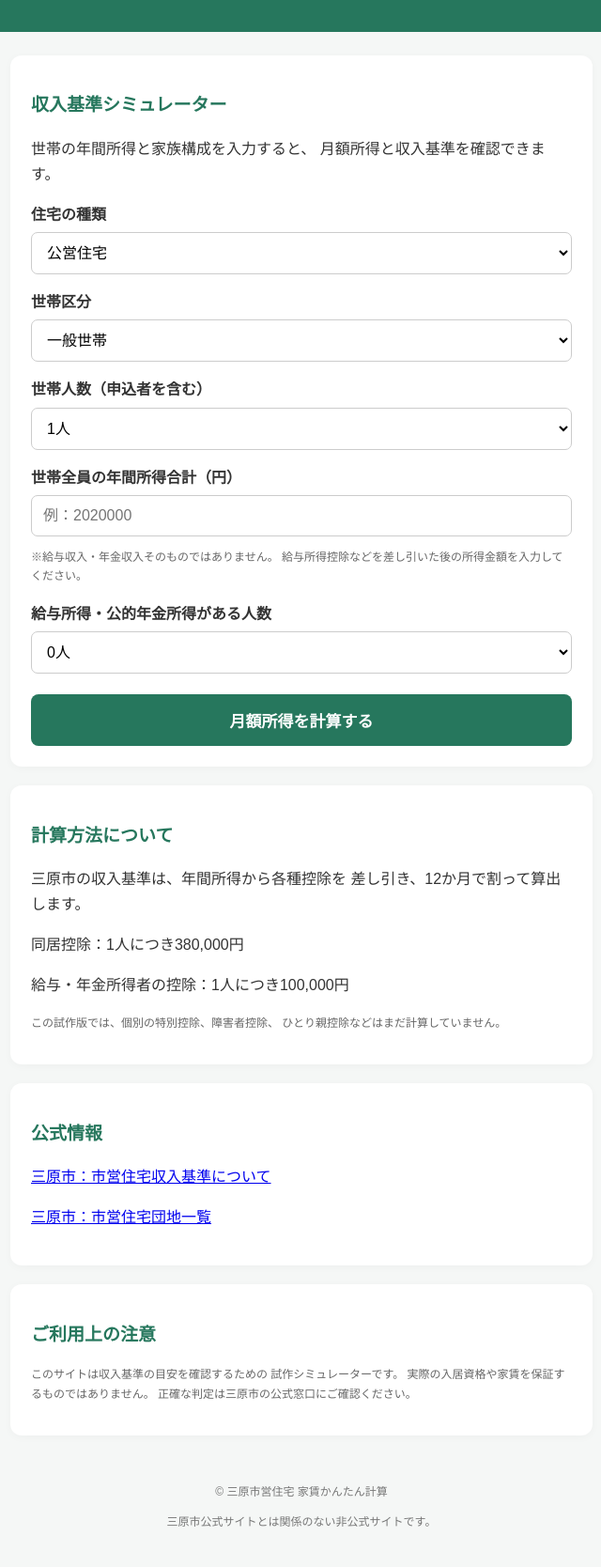
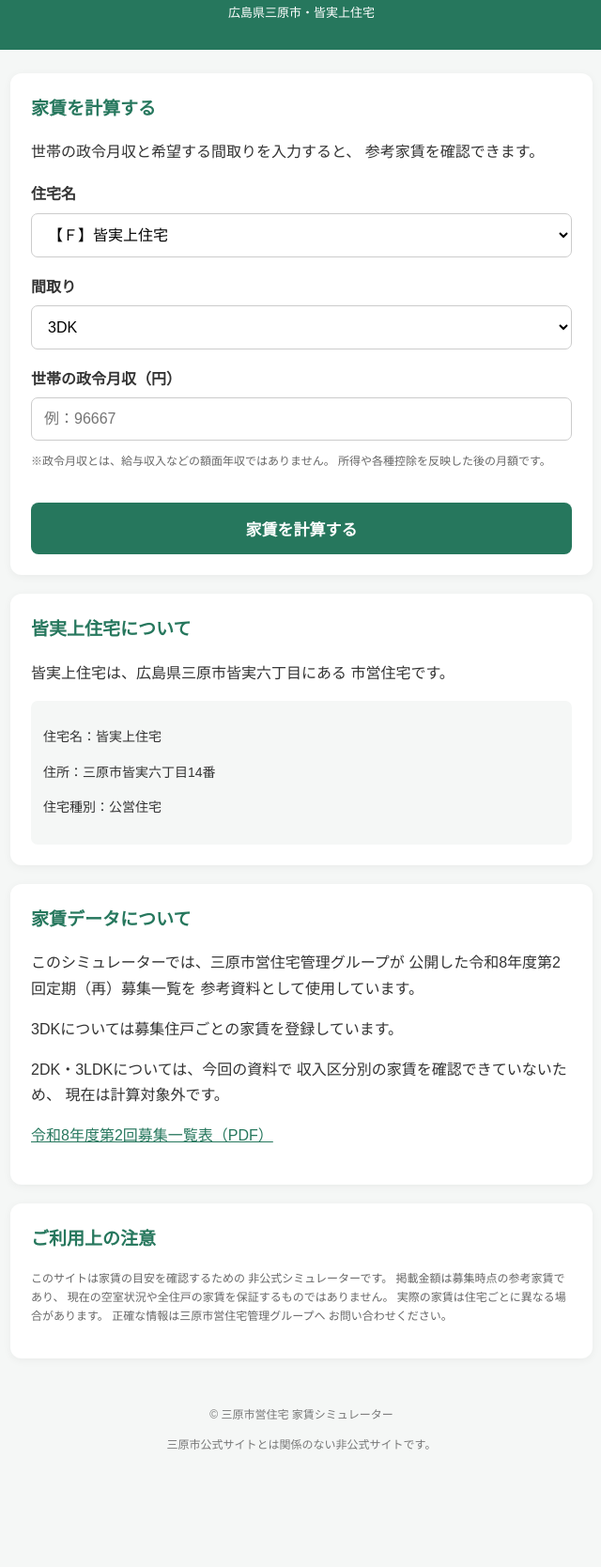
Before and after one commit to aaaokk/public-housing-calculator, a plain HTML site: page index.html in a window 1280 px wide. Shown: the part 113-1781 px from the top of the page at 94% size, without its empty margins (319-959 px from the left). After the commit the page ends 1699 px from the top, so only its background shows below. Drawn offline with Linux system fonts and the light colour scheme.

Commit message:
Update index.html

```diff
--- a/index.html
+++ b/index.html
@@ -4,17 +4,21 @@
 <head>
 <meta charset="UTF-8">
 <meta name="viewport" content="width=device-width, initial-scale=1.0">
-<title>三原市営住宅 家賃かんたん計算</title>
-<meta name="description" content="三原市営住宅の収入基準を簡単に確認できるシミュレーターです。">
+
+<title>三原市営住宅 家賃シミュレーター</title>
+
+<meta name="description" content="広島県三原市の市営住宅の家賃目安を確認できるシミュレーターです。">
 
 <style>
-* { box-sizing: border-box; }
+* {
+  box-sizing: border-box;
+}
 
 body {
   margin: 0;
+  font-family: sans-serif;
+  color: #333;
   background: #f5f7f6;
-  color: #333;
-  font-family: sans-serif;
   line-height: 1.7;
 }
 
@@ -22,10 +26,18 @@ header {
   background: #26775d;
   color: white;
   text-align: center;
-  padding: 25px 12px;
+  padding: 28px 12px;
 }
 
-header h1 { font-size: 22px; margin: 0; }
+header h1 {
+  font-size: 22px;
+  margin: 0;
+}
+
+header p {
+  font-size: 13px;
+  margin-bottom: 0;
+}
 
 main {
   max-width: 650px;
@@ -38,20 +50,25 @@ main {
   padding: 22px;
   margin-bottom: 20px;
   border-radius: 12px;
-  box-shadow: 0 2px 10px #00000008;
+  box-shadow: 0 2px 10px rgba(0,0,0,0.05);
 }
 
-h2 { color: #26775d; font-size: 19px; }
+h2 {
+  color: #26775d;
+  font-size: 19px;
+  margin-top: 0;
+}
 
 label {
   display: block;
   font-weight: bold;
-  margin: 16px 0 5px;
+  margin: 18px 0 6px;
 }
 
-input, select {
+select,
+input {
   width: 100%;
-  padding: 12px;
+  padding: 13px;
   font-size: 16px;
   border: 1px solid #ccc;
   border-radius: 7px;
@@ -71,28 +88,55 @@ button {
   cursor: pointer;
 }
 
+button:hover {
+  background: #1d604b;
+}
+
 .result {
   display: none;
+  margin-top: 22px;
+  padding: 18px;
   background: #edf7f1;
-  padding: 18px;
-  margin-top: 20px;
-  border-radius: 8px;
+  border-radius: 9px;
 }
 
-.result-number {
+.result h3 {
+  color: #26775d;
+}
+
+.rent {
   font-size: 27px;
   font-weight: bold;
   color: #26775d;
+  margin: 10px 0;
 }
 
 .notice {
+  color: #666;
   font-size: 12px;
-  color: #666;
+}
+
+.info {
+  background: #f5f7f6;
+  padding: 13px;
+  border-radius: 7px;
+  font-size: 14px;
+}
+
+.warning {
+  background: #fff6e8;
+  padding: 13px;
+  border-radius: 7px;
+  font-size: 13px;
+}
+
+a {
+  color: #26775d;
 }
 
 footer {
   text-align: center;
-  padding: 25px;
+  padding: 25px 10px;
   color: #777;
   font-size: 12px;
 }
@@ -102,216 +146,299 @@ footer {
 <body>
 
 <header>
-  <h1>三原市営住宅 家賃かんたん計算</h1>
-  <p>広島県三原市の市営住宅情報</p>
+  <h1>三原市営住宅<br>家賃シミュレーター</h1>
+  <p>広島県三原市・皆実上住宅</p>
 </header>
 
 <main>
 
 <section class="card">
-  <h2>収入基準シミュレーター</h2>
+
+  <h2>家賃を計算する</h2>
 
   <p>
-    世帯の年間所得と家族構成を入力すると、
-    月額所得と収入基準を確認できます。
+    世帯の政令月収と希望する間取りを入力すると、
+    参考家賃を確認できます。
   </p>
 
-  <label for="housing">住宅の種類</label>
+  <label for="housing">
+    住宅名
+  </label>
+
   <select id="housing">
-    <option value="public">公営住宅</option>
-    <option value="improved">改良住宅</option>
+    <option value="manami">
+      【Ｆ】皆実上住宅
+    </option>
   </select>
 
-  <label for="level">世帯区分</label>
-  <select id="level">
-    <option value="general">一般世帯</option>
-    <option value="discretionary">裁量階層</option>
-  </select>
+  <label for="layout">
+    間取り
+  </label>
 
-  <label for="family">世帯人数（申込者を含む）</label>
-  <select id="family">
-    <option value="1">1人</option>
-    <option value="2">2人</option>
-    <option value="3">3人</option>
-    <option value="4">4人</option>
-    <option value="5">5人</option>
-    <option value="6">6人</option>
+  <select id="layout">
+    <option value="2DK">2DK</option>
+    <option value="3DK" selected>3DK</option>
+    <option value="3LDK">3LDK</option>
   </select>
 
   <label for="income">
-    世帯全員の年間所得合計（円）
+    世帯の政令月収（円）
   </label>
+
   <input
     type="number"
     id="income"
     min="0"
-    placeholder="例：2020000"
+    placeholder="例：96667"
   >
 
   <p class="notice">
-    ※給与収入・年金収入そのものではありません。
-    給与所得控除などを差し引いた後の所得金額を入力してください。
+    ※政令月収とは、給与収入などの額面年収ではありません。
+    所得や各種控除を反映した後の月額です。
   </p>
 
-  <label for="earners">
-    給与所得・公的年金所得がある人数
-  </label>
-  <select id="earners">
-    <option value="0">0人</option>
-    <option value="1">1人</option>
-    <option value="2">2人</option>
-    <option value="3">3人</option>
-    <option value="4">4人</option>
-  </select>
-
-  <button onclick="calculate()">
-    月額所得を計算する
+  <button onclick="calculateRent()">
+    家賃を計算する
   </button>
 
   <div id="result" class="result"></div>
+
 </section>
 
 <section class="card">
-  <h2>計算方法について</h2>
+
+  <h2>皆実上住宅について</h2>
 
   <p>
-    三原市の収入基準は、年間所得から各種控除を
-    差し引き、12か月で割って算出します。
+    皆実上住宅は、広島県三原市皆実六丁目にある
+    市営住宅です。
+  </p>
+
+  <div class="info">
+    <p>住宅名：皆実上住宅</p>
+    <p>住所：三原市皆実六丁目14番</p>
+    <p>住宅種別：公営住宅</p>
+  </div>
+
+</section>
+
+<section class="card">
+
+  <h2>家賃データについて</h2>
+
+  <p>
+    このシミュレーターでは、三原市営住宅管理グループが
+    公開した令和8年度第2回定期（再）募集一覧を
+    参考資料として使用しています。
   </p>
 
   <p>
-    同居控除：1人につき380,000円
+    3DKについては募集住戸ごとの家賃を登録しています。
   </p>
 
   <p>
-    給与・年金所得者の控除：1人につき100,000円
+    2DK・3LDKについては、今回の資料で
+    収入区分別の家賃を確認できていないため、
+    現在は計算対象外です。
   </p>
 
-  <p class="notice">
-    この試作版では、個別の特別控除、障害者控除、
-    ひとり親控除などはまだ計算していません。
+  <p>
+    <a
+      href="https://www.shieijyutaku-mihara.jp/wp/wp-content/uploads/2026/11/reiwa8_2kai_teikisai.pdf"
+      target="_blank"
+      rel="noopener"
+    >
+      令和8年度第2回募集一覧表（PDF）
+    </a>
   </p>
+
 </section>
 
 <section class="card">
-  <h2>公式情報</h2>
-  <p>
-    <a href="https://www.city.mihara.hiroshima.jp/soshiki/54/shuunyuukijun.html"
-       target="_blank" rel="noopener">
-      三原市：市営住宅収入基準について
-    </a>
+
+  <h2>ご利用上の注意</h2>
+
+  <p class="notice">
+    このサイトは家賃の目安を確認するための
+    非公式シミュレーターです。
+    掲載金額は募集時点の参考家賃であり、
+    現在の空室状況や全住戸の家賃を保証するものではありません。
+    実際の家賃は住宅ごとに異なる場合があります。
+    正確な情報は三原市営住宅管理グループへ
+    お問い合わせください。
   </p>
-  <p>
-    <a href="https://www.city.mihara.hiroshima.jp/soshiki/54/juutakudantiitiran.html"
-       target="_blank" rel="noopener">
-      三原市：市営住宅団地一覧
-    </a>
-  </p>
-</section>
 
-<section class="card">
-  <h2>ご利用上の注意</h2>
-  <p class="notice">
-    このサイトは収入基準の目安を確認するための
-    試作シミュレーターです。
-    実際の入居資格や家賃を保証するものではありません。
-    正確な判定は三原市の公式窓口にご確認ください。
-  </p>
 </section>
 
 </main>
 
 <footer>
-  © 三原市営住宅 家賃かんたん計算
+  © 三原市営住宅 家賃シミュレーター
   <p>三原市公式サイトとは関係のない非公式サイトです。</p>
 </footer>
 
 <script>
-function calculate() {
 
-  const housing = document.getElementById("housing").value;
-  const level = document.getElementById("level").value;
+// 令和8年度第2回募集資料の3DK家賃データ
+// 住戸別の家賃を範囲として表示する
 
-  const family = Number(document.getElementById("family").value);
-  const income = Number(document.getElementById("income").value);
-  const earners = Number(document.getElementById("earners").value);
+const rentData = {
+  "3DK": [
+    {
+      limit: 104000,
+      min: 19900,
+      max: 20200
+    },
+    {
+      limit: 123000,
+      min: 23000,
+      max: 23300
+    },
+    {
+      limit: 139000,
+      min: 26300,
+      max: 26600
+    },
+    {
+      limit: 158000,
+      min: 29700,
+      max: 30100
+    },
+    {
+      limit: 186000,
+      min: 33900,
+      max: 34400
+    },
+    {
+      limit: 214000,
+      min: 39100,
+      max: 39600
+    }
+  ]
+};
+
+function calculateRent() {
+
+  const layout =
+    document.getElementById("layout").value;
+
+  const incomeValue =
+    document.getElementById("income").value;
+
+  const result =
+    document.getElementById("result");
 
   if (
-    document.getElementById("income").value === "" ||
-    !Number.isFinite(income) ||
-    income < 0
+    incomeValue === "" ||
+    !Number.isFinite(Number(incomeValue)) ||
+    Number(incomeValue) < 0
   ) {
-    alert("年間所得合計を正しく入力してください。");
+    alert("政令月収を正しく入力してください。");
     return;
   }
 
-  // 同居控除
-  const familyDeduction = (family - 1) * 380000;
-
-  // 給与・年金所得者の控除
-  const earnerDeduction = earners * 100000;
-
-  // 今回の試作版で計算する控除合計
-  const deduction = familyDeduction + earnerDeduction;
-
-  // 月額所得
-  const monthlyIncome = Math.max(
-    0,
-    income - deduction
-  ) / 12;
-
-  // 三原市公式の収入基準
-  let limit;
-
-  if (housing === "public") {
-    limit = level === "general" ? 158000 : 214000;
-  } else {
-    limit = level === "general" ? 114000 : 139000;
-  }
-
-  const eligible = monthlyIncome <= limit;
-
-  const result = document.getElementById("result");
+  const income = Number(incomeValue);
 
   result.style.display = "block";
 
+  // 今回の募集資料に家賃データがない間取り
+  if (!rentData[layout]) {
+
+    result.innerHTML = `
+      <h3>家賃データを確認中です</h3>
+
+      <p>住宅：皆実上住宅</p>
+      <p>間取り：${layout}</p>
+
+      <div class="warning">
+        今回の公式募集資料では、
+        ${layout}の収入区分別家賃を確認できませんでした。
+        現時点では家賃を表示できません。
+      </div>
+
+      <p class="notice">
+        データが確認でき次第、計算機能を追加します。
+      </p>
+    `;
+
+    result.scrollIntoView({ behavior: "smooth" });
+    return;
+  }
+
+  // 該当する収入区分を検索
+  const rent = rentData[layout].find(
+    item => income <= item.limit
+  );
+
+  if (!rent) {
+
+    result.innerHTML = `
+      <h3>該当する家賃データがありません</h3>
+
+      <p>
+        入力された政令月収は
+        ${income.toLocaleString()}円です。
+      </p>
+
+      <p>
+        今回の募集資料に掲載された
+        家賃区分の上限を超えています。
+      </p>
+
+      <p class="notice">
+        実際の家賃については管理グループへ
+        ご確認ください。
+      </p>
+    `;
+
+    result.scrollIntoView({ behavior: "smooth" });
+    return;
+  }
+
+  const minRent = rent.min.toLocaleString();
+  const maxRent = rent.max.toLocaleString();
+
   result.innerHTML = `
-    <h2>計算結果</h2>
+    <h3>家賃の計算結果</h3>
 
-    <p>年間所得合計</p>
-    <p>${income.toLocaleString()}円</p>
+    <p>住宅名：皆実上住宅</p>
 
-    <p>同居控除</p>
-    <p>-${familyDeduction.toLocaleString()}円</p>
+    <p>間取り：${layout}</p>
 
-    <p>給与・年金所得者控除</p>
-    <p>-${earnerDeduction.toLocaleString()}円</p>
+    <p>
+      政令月収：
+      ${income.toLocaleString()}円
+    </p>
 
     <hr>
 
-    <p>推定月額所得</p>
-    <div class="result-number">
-      ${Math.round(monthlyIncome).toLocaleString()}円
+    <p>参考月額家賃</p>
+
+    <div class="rent">
+      ${minRent}円 ～ ${maxRent}円
     </div>
 
-    <p>収入基準：${limit.toLocaleString()}円以下</p>
+    <p class="notice">
+      今回の募集資料に掲載された3DKの住戸別家賃の範囲です。
+      実際の家賃は入居する住宅によって異なります。
+    </p>
 
     <hr>
 
-    <h3>
-      ${eligible
-        ? "収入基準を満たす可能性があります"
-        : "収入基準を超えています"}
-    </h3>
+    <p>
+      該当収入区分：
+      ${rent.limit.toLocaleString()}円以下
+    </p>
 
-    <p class="notice">
-      ※個別の特別控除等を含まない試算です。
-      実際の判定とは異なる場合があります。
-    </p>
+    <div class="warning">
+      この金額は令和8年度第2回募集時点の参考情報です。
+      現在の家賃や空室を保証するものではありません。
+    </div>
   `;
 
   result.scrollIntoView({ behavior: "smooth" });
 }
+
 </script>
 
 </body>
```
